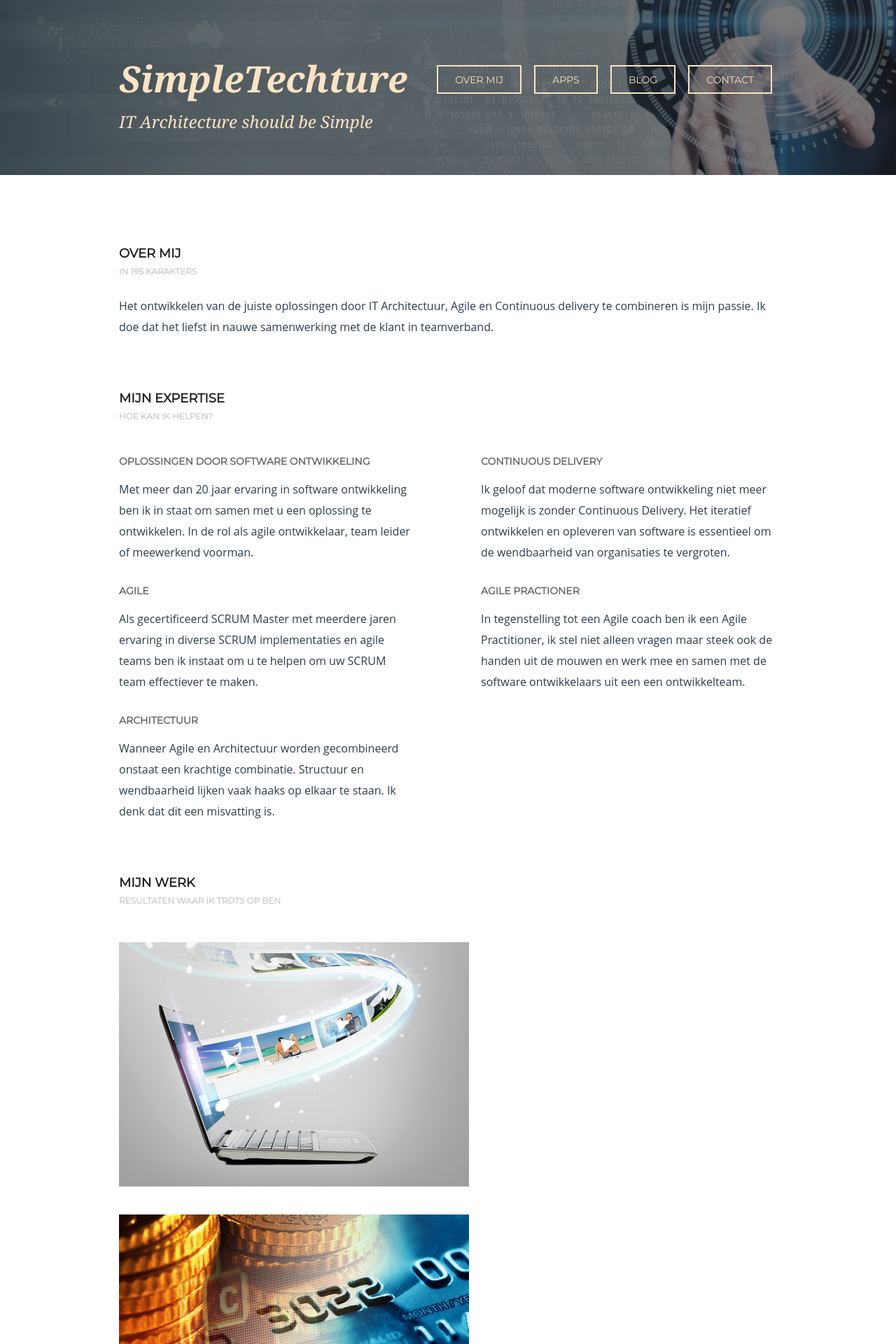
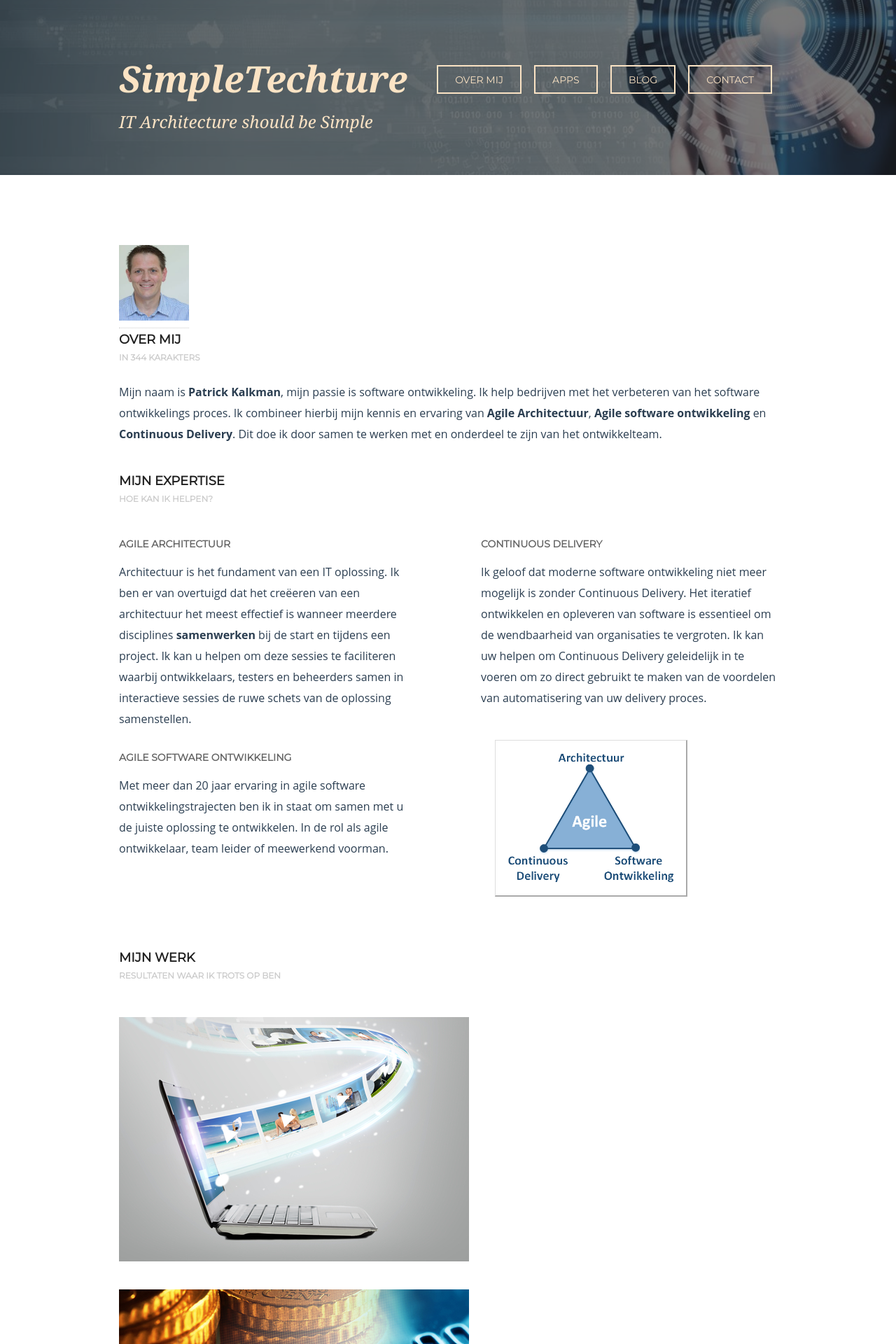
Before and after one commit to SimpleTechture/simpletechture.github.io, a Jekyll site: the page built from about/index.html, in a window 1280 px wide. Shown: the top 1920 px of the page at 70% size. Built offline with Jekyll 4.4.1, drawn with Linux system fonts in a browser that asks for light colours; some web fonts are replaced.

Commit message:
Changed about page

```diff
--- a/about/index.html
+++ b/about/index.html
@@ -11,15 +11,16 @@ overview: true
         <section class="page-content clearfix">
 
             <header class="section-header">
+                <a href="https://nl.linkedin.com/in/pkalkman"><img class="header-image" src="../img/foto_klein.jpg" /></a>
                 <h3 class="section-title">Over mij</h3>
-                <span class="section-subtitle">In 195 karakters</a></span>
+                <span class="section-subtitle">In 344 karakters</a></span>
             </header>
 
-            <p>Het ontwikkelen van de juiste oplossingen door IT Architectuur, Agile en Continuous delivery te combineren is mijn passie. Ik doe dat het liefst in nauwe samenwerking met de klant in teamverband.</p>
+            <p>Mijn naam is <b>Patrick Kalkman</b>, mijn passie is software ontwikkeling. Ik help bedrijven met het verbeteren van het software ontwikkelings proces. Ik combineer hierbij mijn kennis en ervaring van <b>Agile Architectuur</b>, <b>Agile software ontwikkeling</b> en <b>Continuous Delivery</b>. Dit doe ik door samen te werken met en onderdeel te zijn van het ontwikkelteam.</p>
 
         </section>
 
-        <section class="page-content clearfix">
+        <section class="page-content clearfix" style="margin-top:15px;">
 
             <header class="section-header">
                 <h3 class="section-title">Mijn expertise</h3>
@@ -28,24 +29,20 @@ overview: true
 
             <div class="one-half first">
 
-                <h4>Oplossingen door Software Ontwikkeling</h4>
-                <p>Met meer dan 20 jaar ervaring in software ontwikkeling ben ik in staat om samen met u een oplossing te ontwikkelen. In de rol als agile ontwikkelaar, team leider of meewerkend voorman.</p>
+                <h4>Agile Architectuur</h4>
+                <p>Architectuur is het fundament van een IT oplossing. Ik ben er van overtuigd dat het creëeren van een architectuur het meest effectief is wanneer meerdere disciplines <b>samenwerken</b> bij de start en tijdens een project. Ik kan u helpen om deze sessies te faciliteren waarbij ontwikkelaars, testers en beheerders samen in interactieve sessies de ruwe schets van de oplossing samenstellen.</p>
 
-                <h4>Agile</h4>
-                <p>Als gecertificeerd SCRUM Master met meerdere jaren ervaring in diverse SCRUM implementaties en agile teams ben ik instaat om u te helpen om uw SCRUM team effectiever te maken.</p>
-
-                <h4>Architectuur</h4>
-                <p>Wanneer Agile en Architectuur worden gecombineerd onstaat een krachtige combinatie. Structuur en wendbaarheid lijken vaak haaks op elkaar te staan. Ik denk dat dit een misvatting is.</p>
+                <h4>Agile Software Ontwikkeling</h4>
+                <p>Met meer dan 20 jaar ervaring in agile software ontwikkelingstrajecten ben ik in staat om samen met u de juiste oplossing te ontwikkelen. In de rol als agile ontwikkelaar, team leider of meewerkend voorman.</p>
 
             </div>
 
             <div class="one-half last">
 
                 <h4>Continuous Delivery</h4>
-                <p>Ik geloof dat moderne software ontwikkeling niet meer mogelijk is zonder Continuous Delivery. Het iteratief ontwikkelen en opleveren van software is essentieel om de wendbaarheid van organisaties te vergroten.</p>
+                <p>Ik geloof dat moderne software ontwikkeling niet meer mogelijk is zonder Continuous Delivery. Het iteratief ontwikkelen en opleveren van software is essentieel om de wendbaarheid van organisaties te vergroten. Ik kan uw helpen om Continuous Delivery geleidelijk in te voeren om zo direct gebruikt te maken van de voordelen van automatisering van uw delivery proces.</p>
 
-                <h4>Agile Practioner</h4>
-                <p>In tegenstelling tot een Agile coach ben ik een Agile Practitioner, ik stel niet alleen vragen maar steek ook de handen uit de mouwen en werk mee en samen met de software ontwikkelaars uit een een ontwikkelteam.</p>
+                <p><img src="../img/ascd.png" class="ascd-image" /></p>
 
             </div>
 
--- a/css/style.css
+++ b/css/style.css
@@ -214,6 +214,23 @@ h4 + p {
 .section-header {
 	margin-bottom: 15px;
 }
+
+.header-image {
+  width: 100px;
+  margin-bottom: 15px;
+}
+
+.ascd-image {
+  width: 275px;
+  margin-left: 20px;
+  margin-top: 20px;
+  padding:8px;
+  border:solid;
+  border-color: #dddddd #aaaaaa #aaaaaa #dddddd;
+  border-width: 1px 2px 2px 1px;
+  background-color:white;
+}
+
 .section-title, h3.section-title {
 	font-size: 18px;
 	line-height: 24px;
```
Also changed, not shown: img/ascd.png (added), img/foto_klein.jpg (added).
